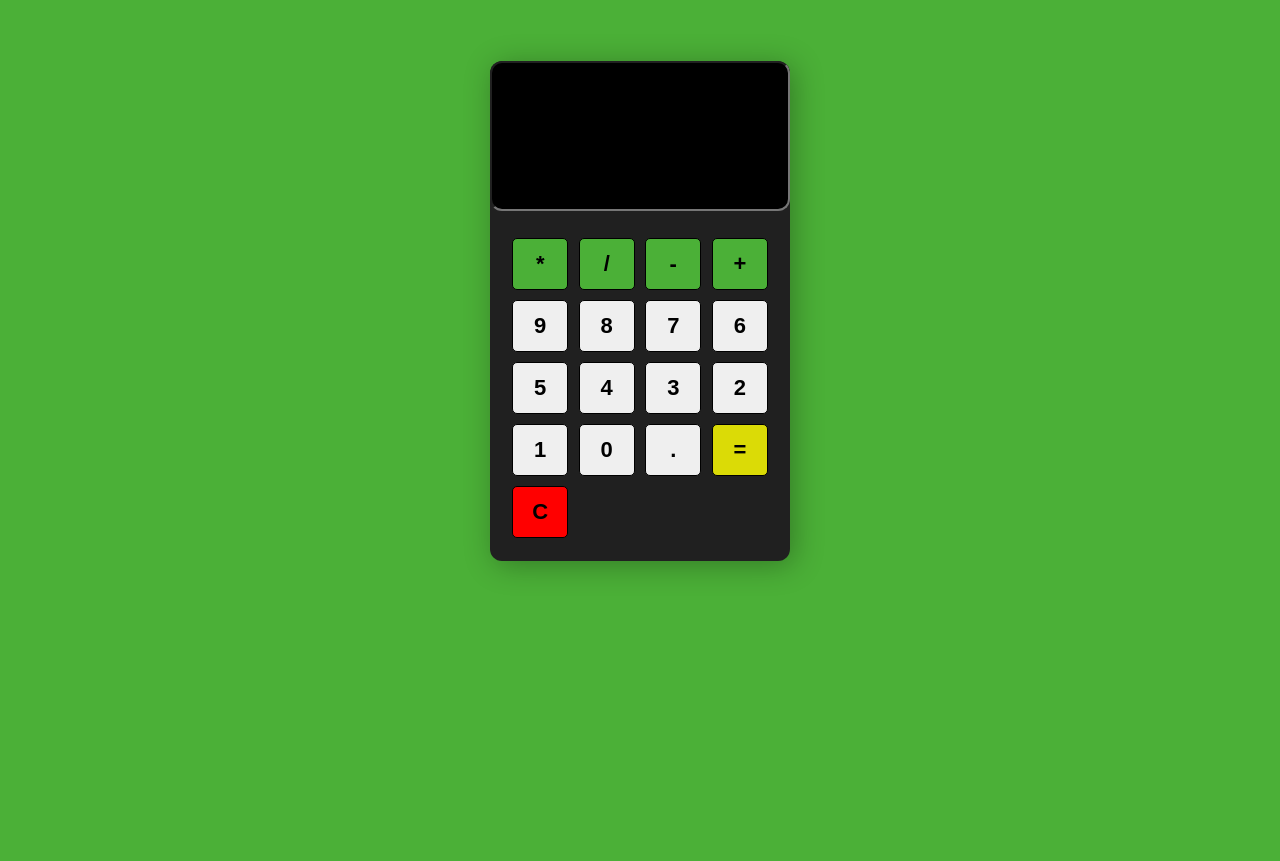
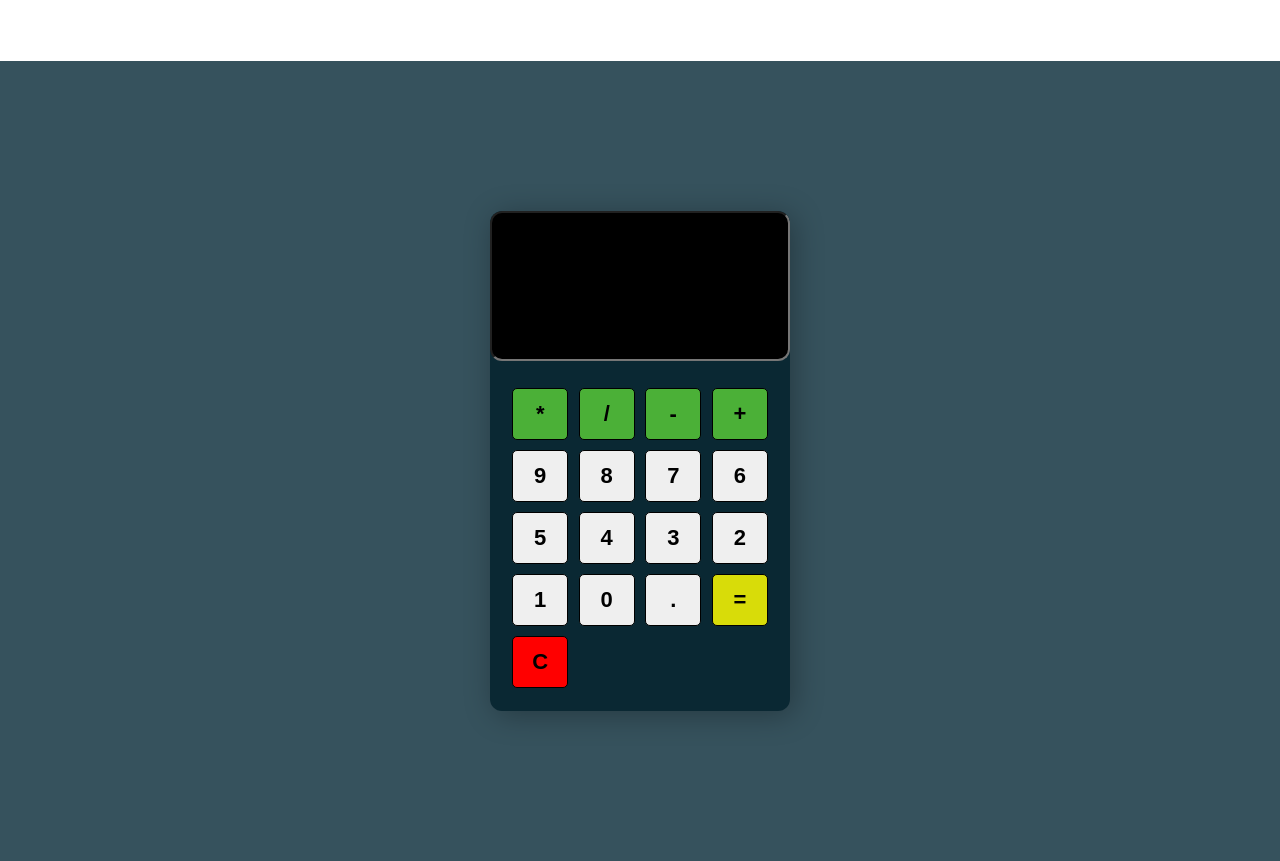
Before and after one commit to jayak0776/calculator, a plain HTML site: page index.html in a window 1280 px wide. Shown: the part 159-1020 px from the top of the page. Before the commit the page ends 800 px from the top, so only its background shows below. Drawn offline with Linux system fonts and the light colour scheme.

Commit message:
Update stylec.css

```diff
--- a/stylec.css
+++ b/stylec.css
@@ -4,28 +4,19 @@
     box-sizing: border-box;
 
 }
-body{
-    background-color: rgba(75,
-        176,
-        55);
-}
 .main{
-    min-height:20vh;
-    background-color:white;
+    height: 100vh;
     display: flex;
-     justify-content: center;
-     align-items: center;
-     margin-top: 0;
-    background-color: rgb(75,
-        176,
-        55);
+    justify-content: center;
+    align-items: center;
+    background-color:rgb(54, 82, 93);
 }
 .calculator{
     width: 300px;
     height: 500px;
     box-shadow: 4px 4px 30px rgba(0,0,0,0.3);
     border-radius: 12px;
-    background-color: rgb(32, 32, 32);
+    background-color: rgb(10, 40, 51);
     overflow: hidden;
 }
 form input {
```
